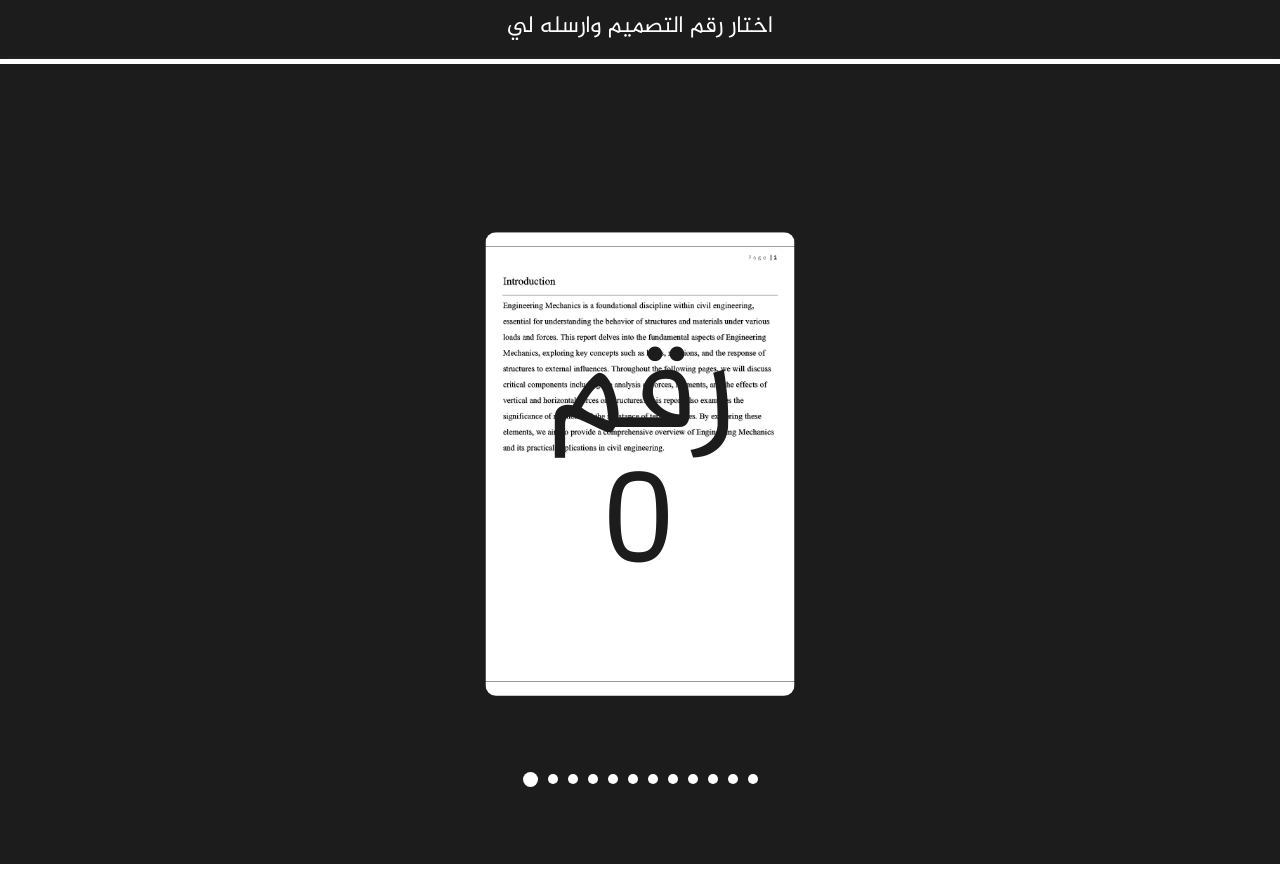
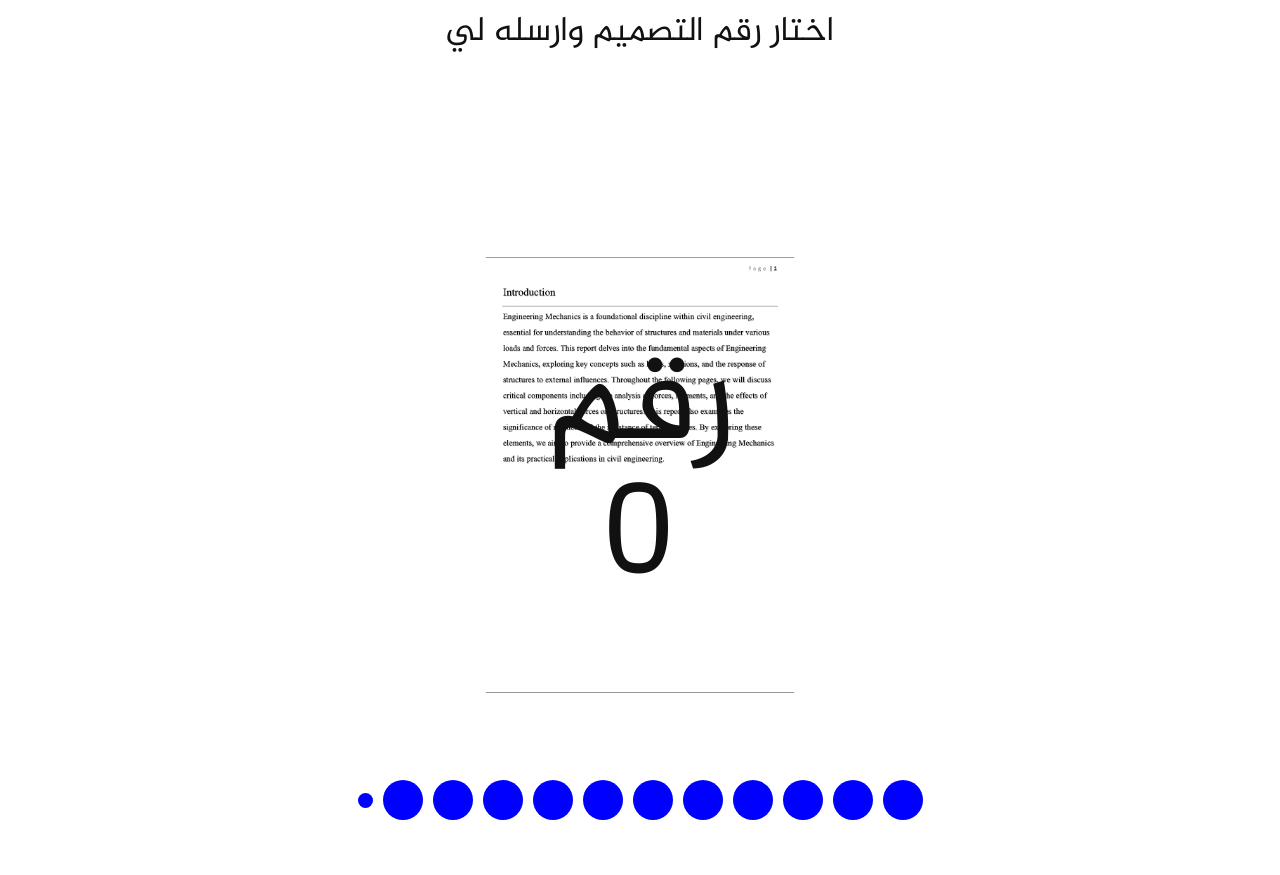
Before and after one commit to sajjad-salam/DESIGNS, a plain HTML site: page index.html in a window 1280 px wide. Drawn offline with nearby package versions, Linux system fonts and the light colour scheme.

Commit message:
Update style.css

```diff
--- a/style.css
+++ b/style.css
@@ -104,11 +104,11 @@
 }
 h1 {
   font-family: 'Al-Jazeera-Arabic', sans-serif;
-  font-size: 24px;
-  color: #fff;
+  font-size: 35px;
+  color: #111;
   text-align: center;
   padding: 20px;
-  background-color: #1c1c1c;
+  background-color: #fff;
   position: relative;
   box-shadow: 0 0 0 transparent;
   transition: box-shadow 0.3s ease-in-out;
@@ -125,10 +125,9 @@ h1 {
 }
 .slider .items-group .item .block h2 {
   font-family: 'Al-Jazeera-Arabic', sans-serif;
-
   font-size: 130px;
   margin-bottom: 0px;
-  color: #1c1c1c;
+  color: #111;
 }
 .slider .items-group .item .block p {
   font-family: 'Open Sans', sans-serif;
@@ -147,18 +146,17 @@ h1 {
 }
 .slider .navigations .dots {
   height: 20px;
-  padding: 10px 0px;
   text-align: center;
 }
 .slider-bg {
-  background-color: #1c1c1c;
+  background-color: #fff;
 }
 .slider .navigations .dots li {
-  width: 10px;
-  height: 10px;
+  width: 40px;
+  height: 40px;
   cursor: pointer;
   transition: 0.3s;
-  background: #fff;
+  background: blue;
   color: #fff;
   border-radius: 50%;
   display: inline-block;
```
